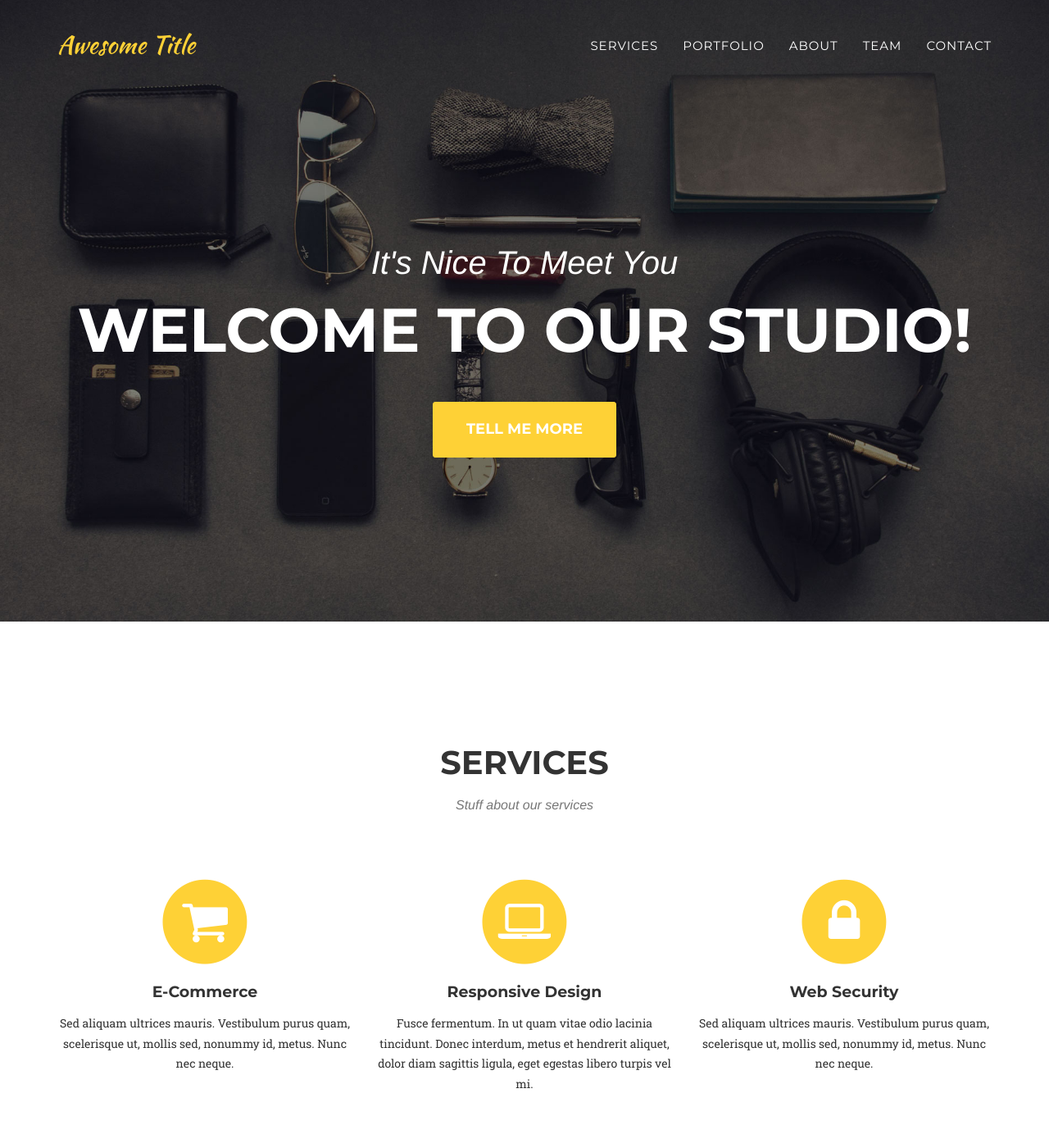
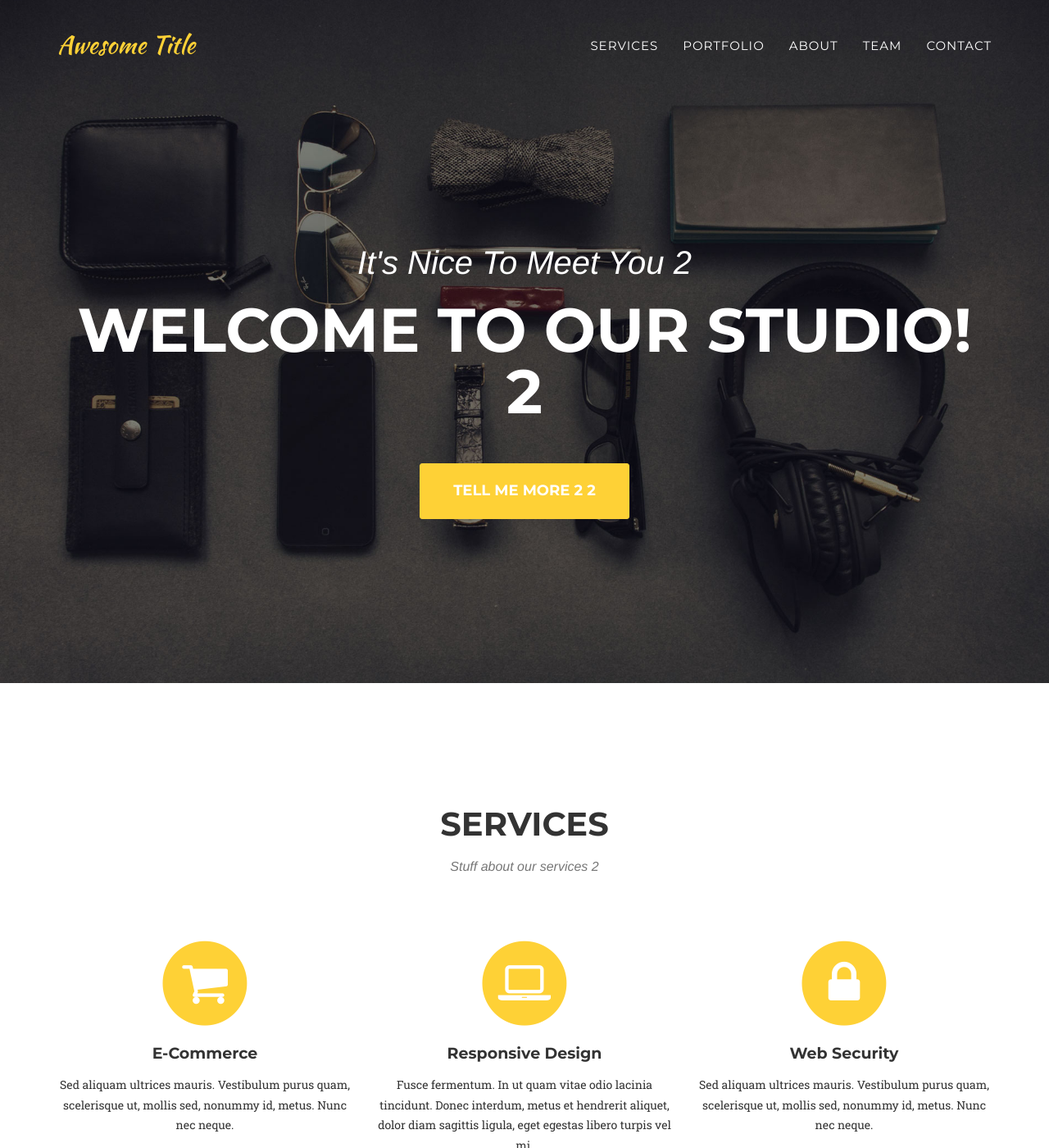
Before and after one commit to AkA84/jekyll-site, a Jekyll site: the page built from index.md, in a window 1280 px wide and 1400 px high. Shown: the whole window at 82% size. Built offline with Jekyll 4.4.1, drawn with Linux system fonts in a browser that asks for light colours; some web fonts are replaced; a script that is not in the unit is left out; some of the changed text lies outside the part shown.

Commit message:
Update Site text “homepage”

```diff
--- a/index.md
+++ b/index.md
@@ -1,11 +1,11 @@
 ---
 layout: default
-main_heading: Welcome To Our Studio!
-sub_heading: It's Nice To Meet You
-call_to_action: Tell Me More
-about_copy: Stuff about our agency
-portfolio_copy: Stuff about our portfolio
-services_copy: Stuff about our services
-team_copy: Stuff about our team
-team_copy_2: Stuff about our team pt.2
+main_heading: Welcome To Our Studio! 2
+sub_heading: It's Nice To Meet You 2
+call_to_action: Tell Me More 2 2
+services_copy: Stuff about our services 2
+portfolio_copy: Stuff about our portfolio 2
+about_copy: Stuff about our agency 2
+team_copy: Stuff about our team 2
+team_copy_2: Stuff about our team pt.2 2
 ---
```
